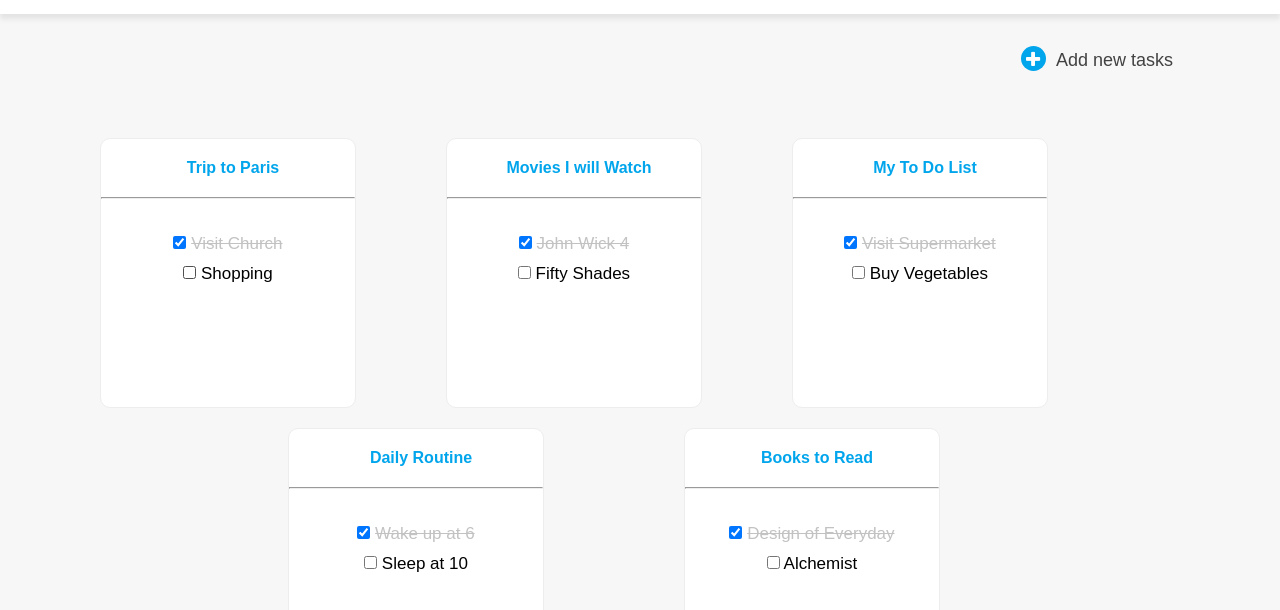
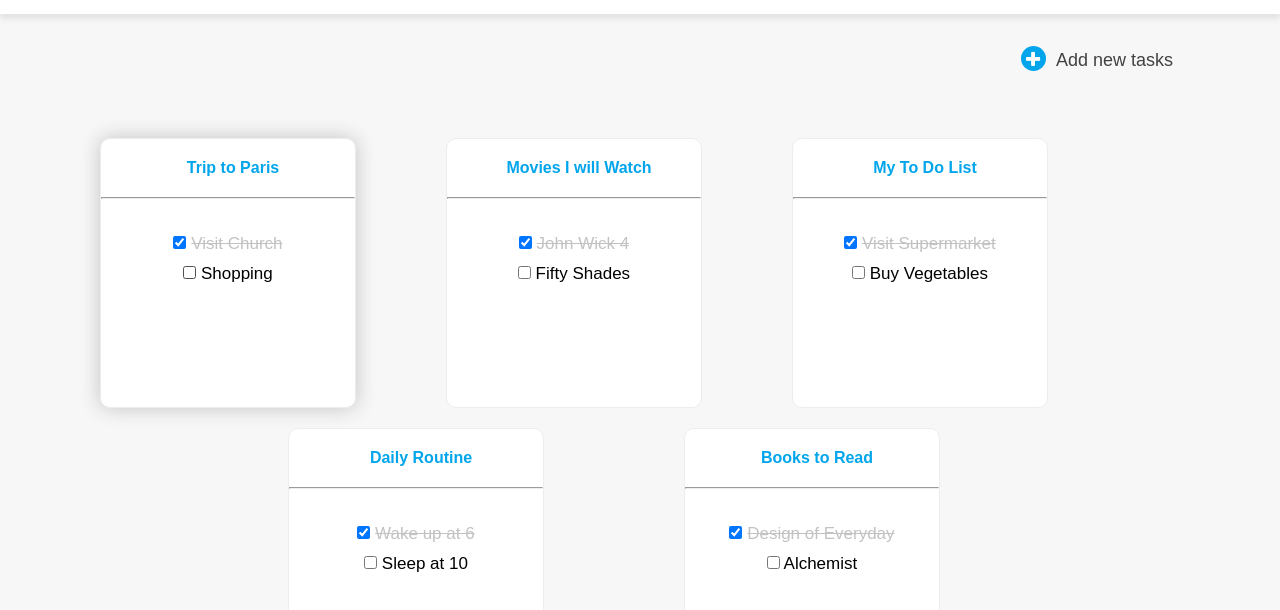
Before and after one commit to sakibhasan123/todo, a plain HTML site: page index.html in a window 1280 px wide. In both pictures the pointer is over the element 228 px from the left and 363 px from the top of the page. Shown: the part 90-700 px from the top of the page. Drawn offline with Linux system fonts and the light colour scheme.

Commit message:
Update style.css

```diff
--- a/style.css
+++ b/style.css
@@ -170,6 +170,10 @@ section {
   border-radius: 10px;
 }
 
+.card:hover{
+  box-shadow: 0 0 20px 0px #c2c2c2;
+}
+
 .card h4 {
   font-weight: bold;
   color: #00a5ec;
```
